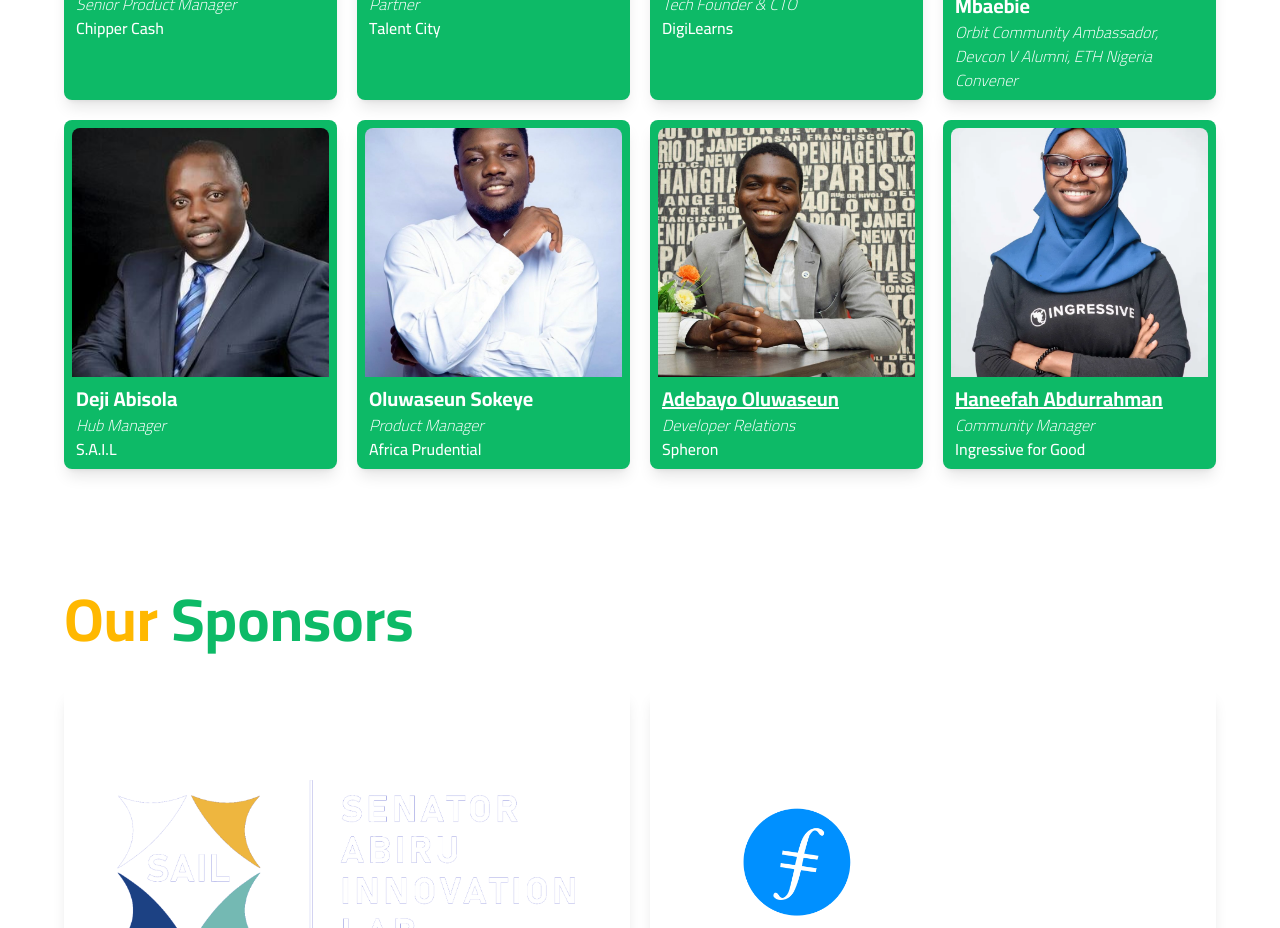
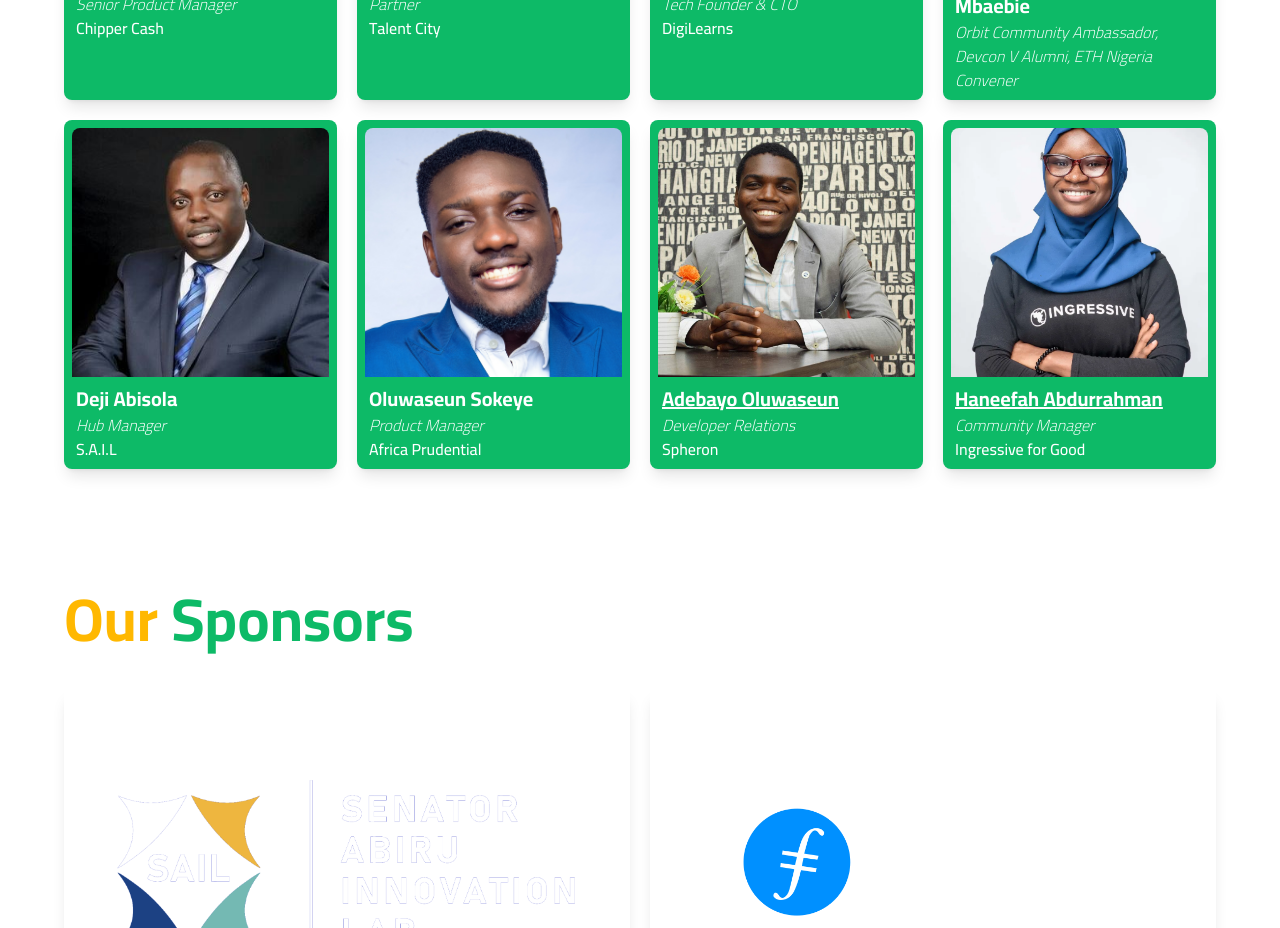
Before and after one commit to GenZtechies/gzt-hackfest, a Next.js app: page / in a window 1280 px wide. Shown: the part 4460-5388 px from the top of the page. Built offline with nearby package versions, Linux system fonts and the light colour scheme.

Commit message:
chore: image update for seun sokeye

```diff
--- a/data/speakers.ts
+++ b/data/speakers.ts
@@ -76,7 +76,7 @@ const speakers: any[] = [
         role_title: "Product Manager",
         type: "speaker", // Can be speaker | judge
         company: "Africa Prudential",
-        image: "/assets/misc/people/seun-sokeye.jpg",
+        image: "/assets/misc/people/seun-sokeye.jpeg",
         reference_link: "" // Can be Twitter | Linkedin | Github | Website
     },
     {
@@ -95,22 +95,6 @@ const speakers: any[] = [
         image: "/assets/misc/people/haneefah-abdurrahman.jpg",
         reference_link: "https://www.linkedin.com/in/haneefah-abdurrahman-lekki/" // Can be Twitter | Linkedin | Github | Website
     },
-    // {
-    //     fullname: "Akintunde Sultan",
-    //     role_title: "Co-Founder & CTO",
-    //     type: "speaker", // Can be speaker | judge
-    //     company: "AltSchool Africa",
-    //     image: "https://pbs.twimg.com/profile_images/1451624172266868739/lpi5wPb4_400x400.jpg",
-    //     reference_link: "https://twitter.com/hackSultan" // Can be Twitter | Linkedin | Github | Website
-    // },
-    // {
-    //     fullname: "Njoku Emmanuel",
-    //     role_title: "Founder & CEO",
-    //     type: "speaker", // Can be speaker | judge
-    //     company: "Lazerpay Finance",
-    //     image: "https://i0.wp.com/cryptonewsherald.com/wp-content/uploads/2022/02/lazer.jpg?resize=886%2C570&ssl=1",
-    //     reference_link: "https://www.linkedin.com/in/luqman-edu-07711451" // Can be Twitter | Linkedin | Github | Website
-    // }
 ];
 
 export default speakers;
```
Also changed, not shown: public/assets/misc/people/seun-sokeye.jpeg (added), public/assets/misc/people/seun-sokeye.jpg (deleted).
